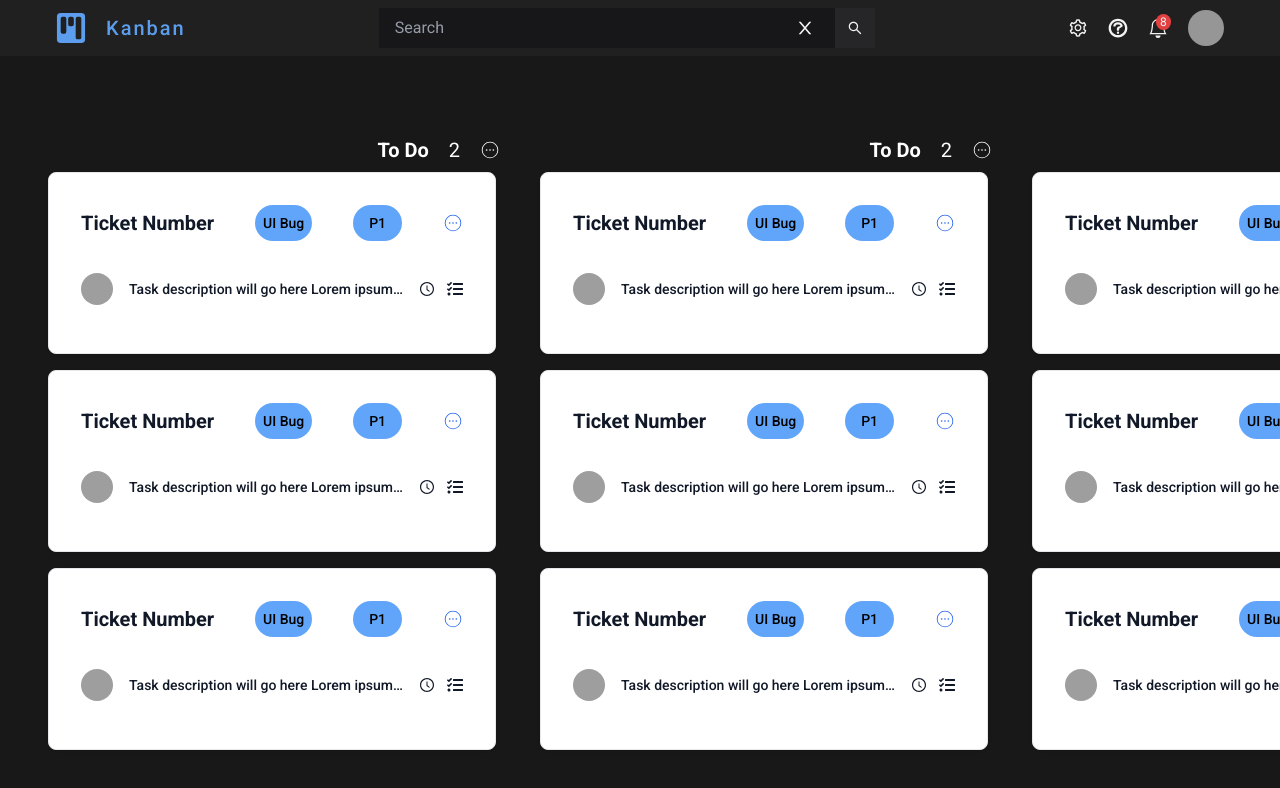
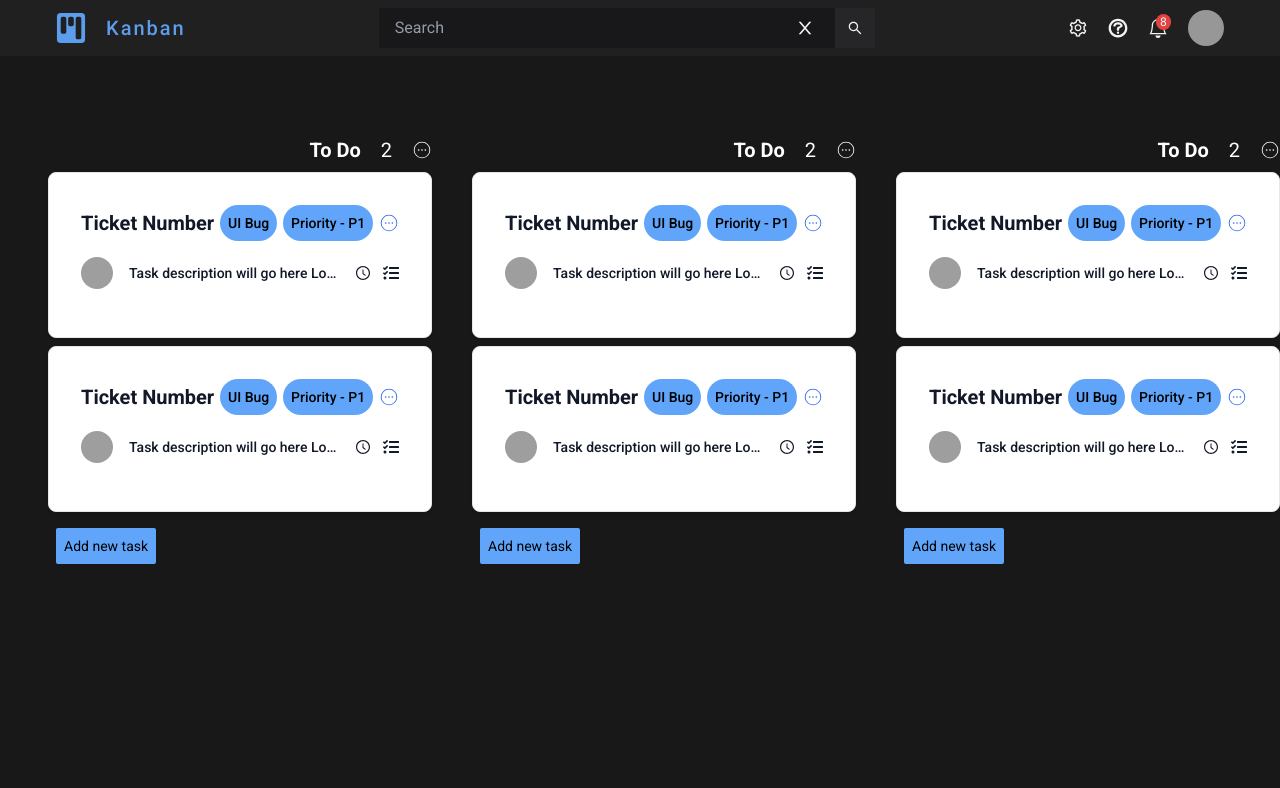
Before and after one commit to vaibhav18matere/kanban, a React (Create React App) app: page / in a window 1280 px wide. Shown: the top 788 px of the page. Built offline with nearby package versions, Linux system fonts and the light colour scheme; grey boxes are pictures that could not be loaded.

Commit message:
refactor : UI styling fix for Board, Card and Chip

```diff
--- a/src/components/Board.jsx
+++ b/src/components/Board.jsx
@@ -1,6 +1,7 @@
 import React from "react";
 import { CiCircleMore } from "react-icons/ci";
 import { Card } from "./Card";
+import AddCard from "./AddCard";
 
 export default function Board() {
   return (
@@ -14,7 +15,7 @@ export default function Board() {
         <div className="mt-2">
           <Card />
           <Card />
-          <Card />
+          <AddCard text="Add new task" placeholder="task title" />
         </div>
       </div>
     </>
--- a/src/components/Card.jsx
+++ b/src/components/Card.jsx
@@ -7,8 +7,8 @@ import Chip from "./Chip";
 export const Card = () => {
   return (
     <>
-      <div className="w-full max-w-md p-2 mr-1 mb-4 bg-white border border-gray-200 rounded-lg shadow sm:p-8 dark:bg-gray-800 dark:border-gray-700">
-        <div className="flex items-center justify-between mb-4">
+      <div className="max-w-sm mb-2 bg-white border border-gray-200 rounded-lg shadow sm:p-8 dark:bg-gray-800 dark:border-gray-700">
+        <div className="flex items-center justify-between">
           <h5 className="text-xl font-bold leading-none text-gray-900 dark:text-white">
             Ticket Number
           </h5>
@@ -17,7 +17,7 @@ export const Card = () => {
         </div>
         <div className="flow-root">
           <ul className="divide-y divide-gray-200 dark:divide-gray-700">
-            <li className="py-3 sm:py-4">
+            <li className="py-1 sm:py-4">
               <div className="flex items-center space-x-4">
                 <div className="flex-shrink-0">
                   <img
--- a/src/components/Chip.jsx
+++ b/src/components/Chip.jsx
@@ -3,11 +3,11 @@ import React from "react";
 export default function Chip() {
   return (
     <>
-      <span className="px-2 py-2 rounded-full bg-blue-400 font-medium text-sm flex align-center w-max cursor-pointer active:bg-blue-300 transition duration-300 ease text-black">
+      <span className="px-2 py-2 rounded-full bg-blue-400 font-medium text-sm text-black flex align-center w-max">
         UI Bug
       </span>
-      <span className="px-4 py-2 rounded-full bg-blue-400 font-medium text-sm flex align-center w-max cursor-pointer active:bg-blue-300 transition duration-300 ease text-black">
-        P1
+      <span className="px-2 py-2 rounded-full bg-blue-400 font-medium text-sm text-black flex align-center w-max">
+        Priority - P1
       </span>
     </>
   );
```
